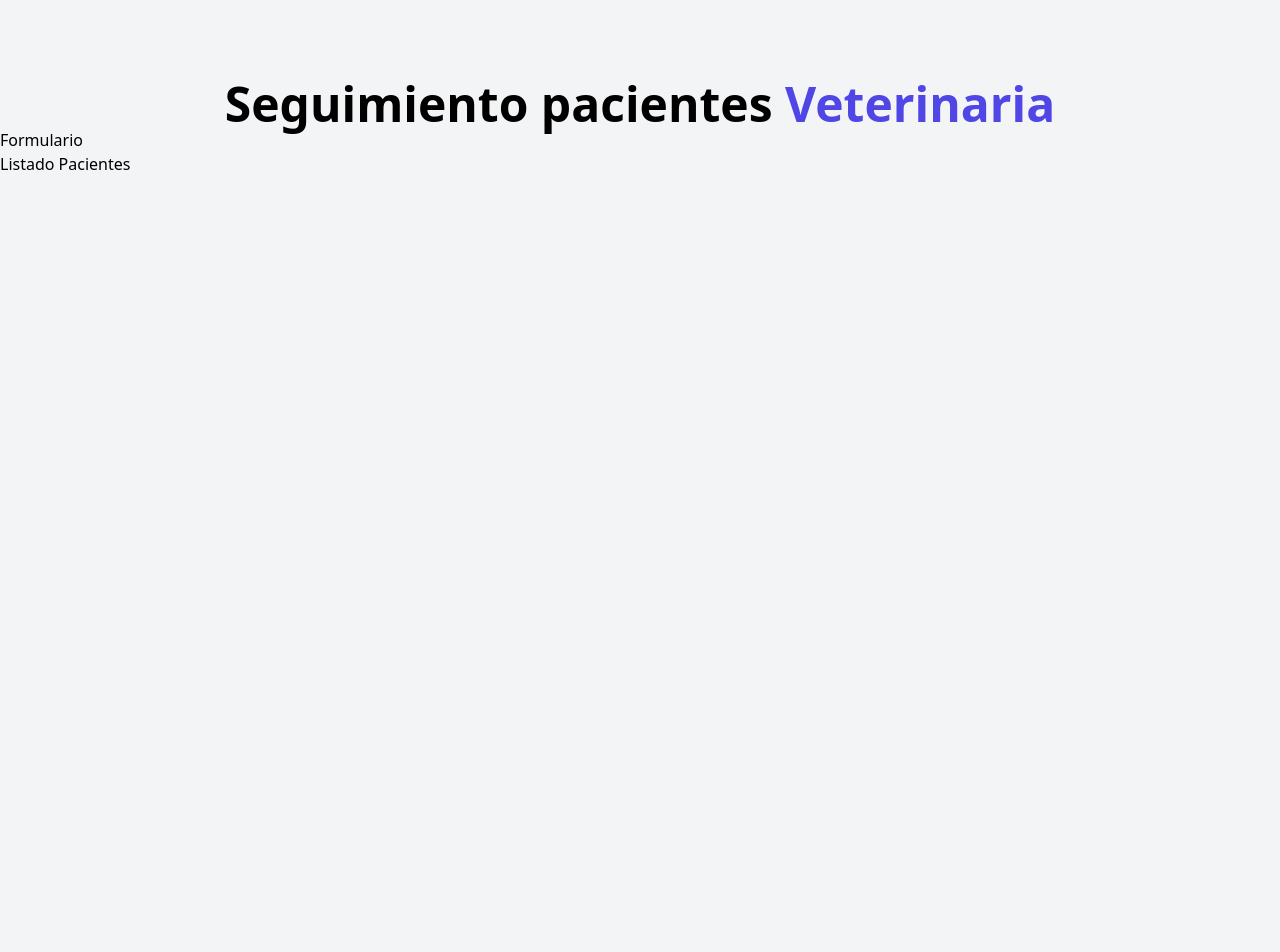
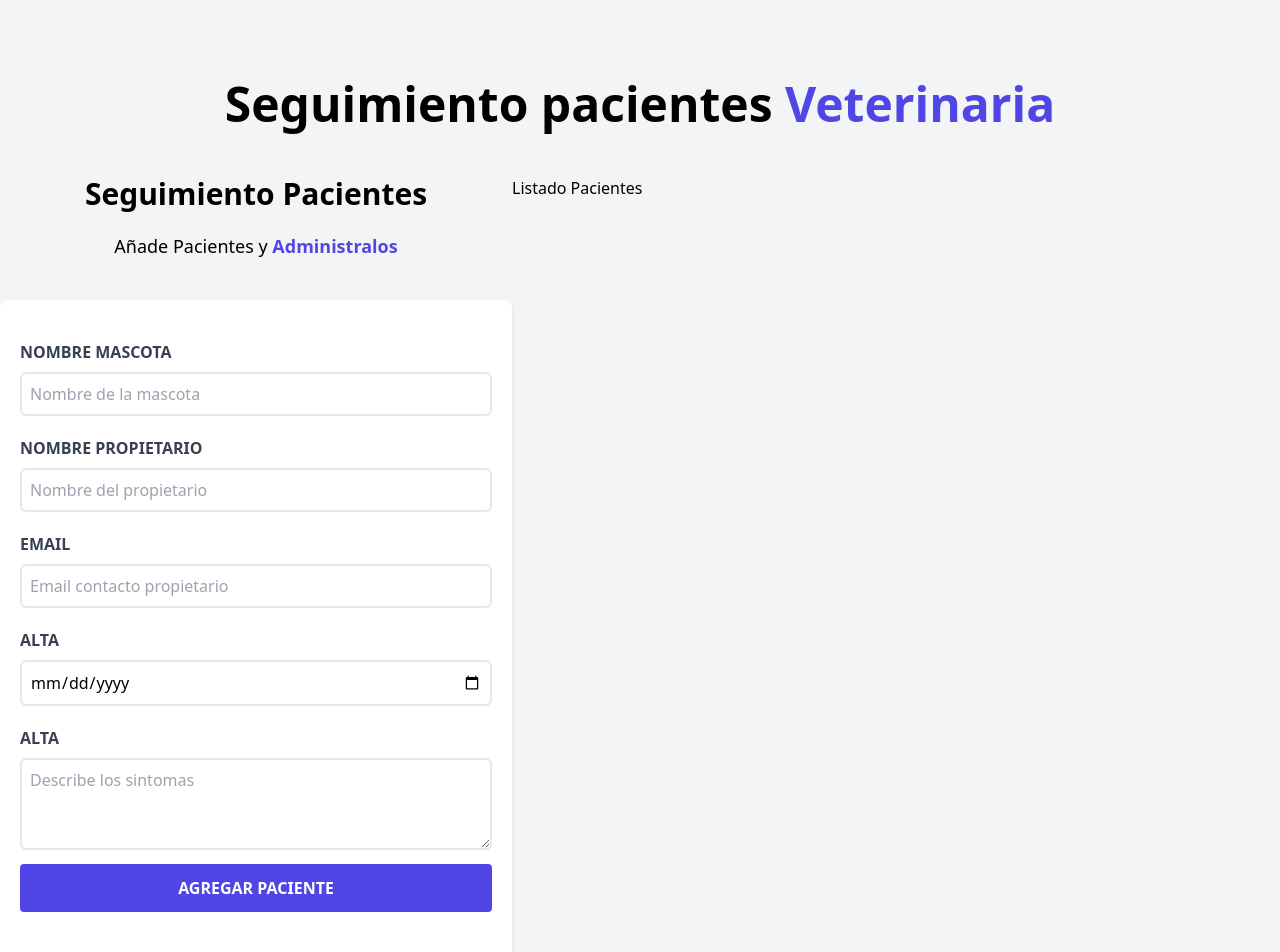
Before and after one commit to HugoBzn/vet-clinic, a React (Vite) app: page / in a window 1280 px wide. Shown: the top 952 px of the page. Before the commit the page ends 880 px from the top, so only its background shows below. Built offline with nearby package versions, Linux system fonts and the light colour scheme.

Commit message:
Creación del seguimiento de pacientes

```diff
--- a/src/App.jsx
+++ b/src/App.jsx
@@ -6,8 +6,11 @@
   return (
     <div className="container mx-auto mt-20">
       <Header />
-      <Formulario />
-      <ListadoPacientes />
+
+      <div className="mt-12 md:flex">
+        <Formulario />
+        <ListadoPacientes />
+      </div>
     </div>
   );
 }
--- a/src/components/Formulario.jsx
+++ b/src/components/Formulario.jsx
@@ -1,7 +1,77 @@
 const Formulario = () => {
   return (
-    <div>
-      <h2>Formulario</h2>
+    <div className="md:w-1/2 lg:w-2/5">
+      <h2 className="font-black text-3xl text-center">Seguimiento Pacientes</h2>
+
+      <p className="text-lg mt-5 text-center mb-10">
+        Añade Pacientes y {""}
+        <span className="text-indigo-600 font-bold">Administralos</span>{" "}
+      </p>
+
+      <form action="" className="bg-white shadow-md rounded-lg py-10 px-5 mb-10">
+        <div className="mb-5">
+          <label htmlFor="mascota" className="block text-gray-700 uppercase font-bold">
+            Nombre mascota
+          </label>
+          <input
+            id="mascota"
+            type="text"
+            placeholder="Nombre de la mascota"
+            className="border-2 w-full p-2 mt-2 placeholder-gray-400 rounded-md"
+          />
+        </div>
+
+        <div className="mb-5">
+          <label htmlFor="propietario" className="block text-gray-700 uppercase font-bold">
+            Nombre propietario
+          </label>
+          <input
+            id="propietario"
+            type="text"
+            placeholder="Nombre del propietario"
+            className="border-2 w-full p-2 mt-2 placeholder-gray-400 rounded-md"
+          />
+        </div>
+
+        <div className="mb-5">
+          <label htmlFor="email" className="block text-gray-700 uppercase font-bold">
+            Email
+          </label>
+          <input
+            id="email"
+            type="email"
+            placeholder="Email contacto propietario"
+            className="border-2 w-full p-2 mt-2 placeholder-gray-400 rounded-md"
+          />
+        </div>
+
+        <div className="mb-5">
+          <label htmlFor="alta" className="block text-gray-700 uppercase font-bold">
+            Alta
+          </label>
+          <input id="alta" type="date" className="border-2 w-full p-2 mt-2 placeholder-gray-400 rounded-md" />
+        </div>
+
+        <div className="mb-5">
+          <label htmlFor="sintomas" className="block text-gray-700 uppercase font-bold">
+            Alta
+          </label>
+          <textarea
+            id="sintomas"
+            className="border-2 w-full p-2 mt-2 placeholder-gray-400 rounded-md"
+            placeholder="Describe los sintomas"
+            cols="30"
+            rows="3"
+          />
+
+          <input
+            type="submit"
+            className="bg-indigo-600 w-full p-3 text-white uppercase font-bold
+             hover:bg-indigo-700 cursor-pointer transition-all rounded mt-2"
+            value="Agregar paciente"
+          />
+        </div>
+      </form>
     </div>
   );
 };
--- a/src/components/ListadoPacientes.jsx
+++ b/src/components/ListadoPacientes.jsx
@@ -1,6 +1,6 @@
 const ListadoPacientes = () => {
   return (
-    <div>
+    <div className="w-1/2 lg:w-3/5">
       <h2>Listado Pacientes</h2>
     </div>
   );
```
